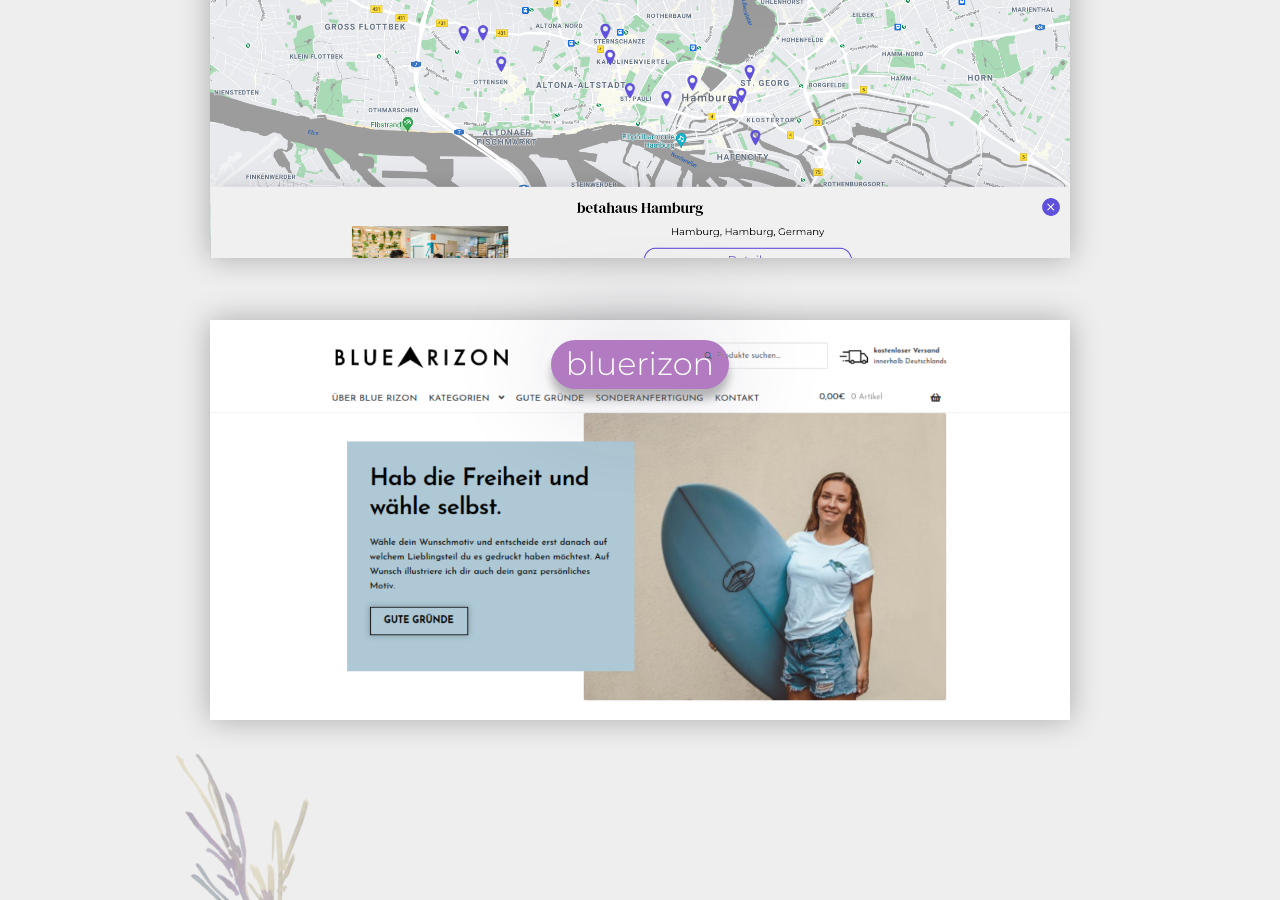
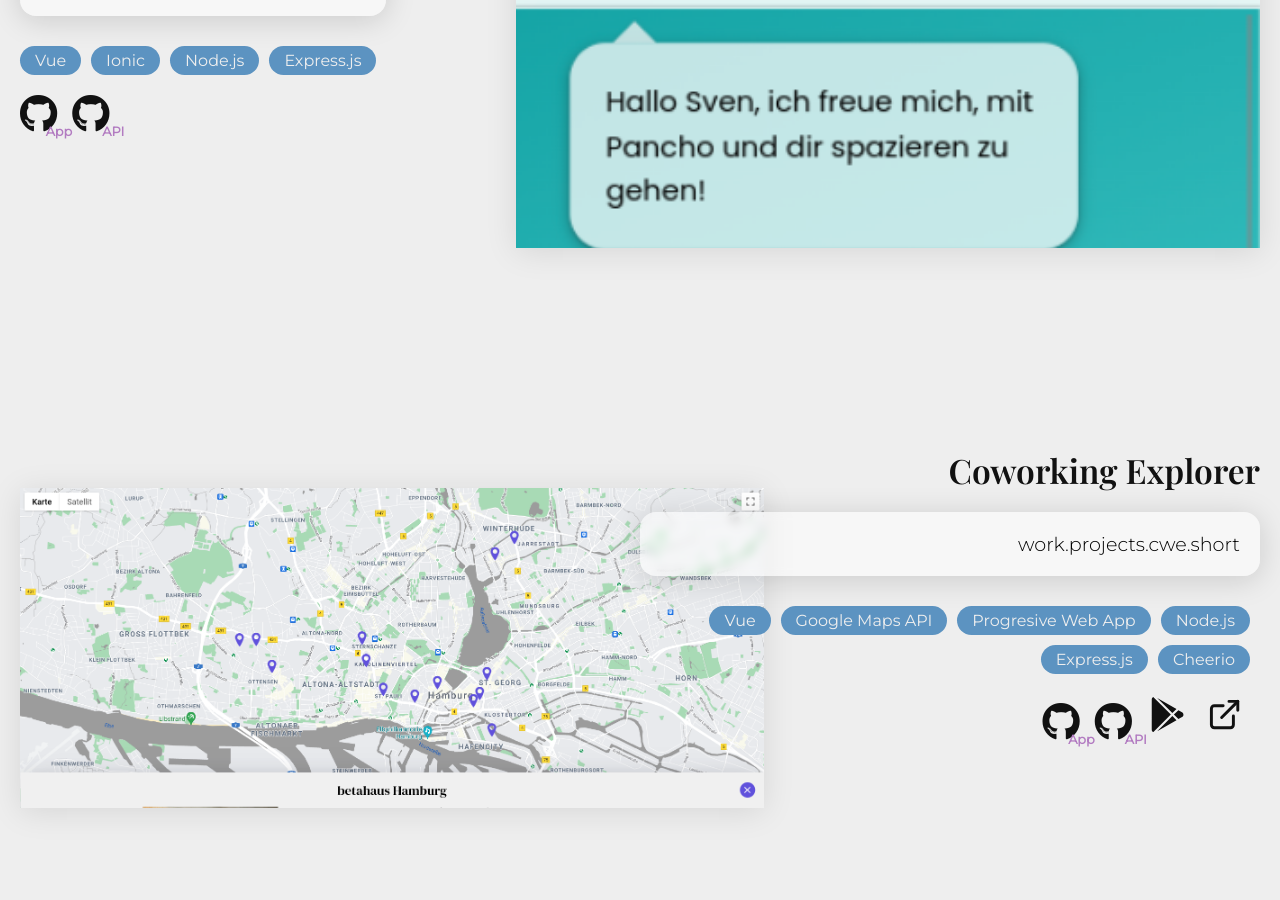
Before and after one commit to Jennow/jencoding_vue, a Vue app: page / in a window 1280 px wide. Shown: the part 1900-2800 px from the top of the page. Built offline with nearby package versions, Linux system fonts and the light colour scheme.

Commit message:
Restyled the projects area + added new product

```diff
--- a/src/App.vue
+++ b/src/App.vue
@@ -96,13 +96,15 @@ html, body {
   -moz-osx-font-smoothing: grayscale;
   color: var(--font-color);
   background-color: var(--background-color);
+  background-image: var(--background-gradient);
+
   position: absolute;
   top: 0;
   width: 100%;
 }
 h1, h2, h3 {
   font-family: var(--header-font-family);
-  font-size: 6pc;
+  font-size: 4pc;
   margin: 0;
   color: var(--font-color);
 }
@@ -196,7 +198,7 @@ p {
 }
 .content {
   width: 100%;
-  max-width: 900px;
+  max-width: 1400px;
   margin: 0 auto;
   padding: 0 20px;
   box-sizing: border-box;
--- /dev/null
+++ b/src/components/ProjectView.vue
@@ -0,0 +1,254 @@
+<template>
+
+    <div class="project">
+        <div class="text">
+            <h3>
+                {{ project.title }}
+            </h3>
+
+            <p class="glass">
+                {{ $t('work.projects.' + project.identifier + '.short') }}
+            </p>
+            <span class="tags">
+                <span v-for="tag in project.tags" :key="tag" class="tag">
+                    {{ tag }}
+                </span>
+            </span>
+
+            <div class="links">
+                <a v-for="link in project.links" :key="link" :href="link.url" class="link">
+                    <i v-if="link.type === 'git'" class="fab fa-github"></i>
+                    <svg v-else-if="link.type === 'gplay'" xmlns="http://www.w3.org/2000/svg" viewBox="0 0 512 512"  fill="currentColor"><!--! Font Awesome Pro 6.0.0 by @fontawesome - https://fontawesome.com License - https://fontawesome.com/license (Commercial License) Copyright 2022 Fonticons, Inc. --><path d="M325.3 234.3L104.6 13l280.8 161.2-60.1 60.1zM47 0C34 6.8 25.3 19.2 25.3 35.3v441.3c0 16.1 8.7 28.5 21.7 35.3l256.6-256L47 0zm425.2 225.6l-58.9-34.1-65.7 64.5 65.7 64.5 60.1-34.1c18-14.3 18-46.5-1.2-60.8zM104.6 499l280.8-161.2-60.1-60.1L104.6 499z"/></svg>
+                    <svg v-else xmlns="http://www.w3.org/2000/svg" role="img" viewBox="0 0 24 24" fill="none" stroke="currentColor" stroke-width="2" stroke-linecap="round" stroke-linejoin="round" class="feather feather-external-link"><title>External Link</title><path d="M18 13v6a2 2 0 0 1-2 2H5a2 2 0 0 1-2-2V8a2 2 0 0 1 2-2h6"></path><polyline points="15 3 21 3 21 9"></polyline><line x1="10" y1="14" x2="21" y2="3"></line></svg>
+                    <span class="hint" v-if="link.hint">{{ link.hint }}</span>
+                </a>
+            </div>
+        </div>
+        <div class="img">
+            <img :src="require('@/assets/' + project.image )"/>
+        </div>
+    </div>
+</template>
+
+<script>
+
+export default {
+  name: "WorkPage",
+  props: {
+      project: Object
+  }
+}
+</script>
+
+<style :scoped>
+
+.project {
+    position: relative;
+    min-height: 50%;
+    flex-wrap: wrap;
+    margin: 40px 0;
+}
+
+.project .img {
+    width: 100%;
+}
+
+.project h3 {
+    margin-bottom: 20px;
+    font-size: 2.1em;
+}
+
+.tag {
+  display: inline-block;
+  background-color: var(--secondary-color);
+  padding: 5px 15px;
+  color: var(--background-color);
+  margin: 10px 10px 0 0;
+  border-radius: 50px;
+}
+
+.links {
+    margin-top: 20px;
+ }
+
+ .link {
+    margin-right: 15px;
+    color: inherit;
+    transition: opacity 0.2s ease-in-out;
+    position: relative;
+    text-decoration: none;
+
+ }
+
+ .link .hint {
+     font-size: 0.8em;
+     font-weight: bold;
+     position: absolute;
+     bottom: -7px;
+     right: -15px;
+     color: var(--primary-color);
+ }
+
+ .link:hover {
+     opacity: 0.2;
+ }
+
+ .link i {
+     font-size: 2.4rem;
+ }
+
+ .links svg {
+    width: 2.2em;
+    height: 2.2em;
+    margin: 0.2em;
+
+ }
+@media screen and (max-width: 790px){
+    .project {
+        box-shadow: 0px 0px 30px 0px rgba(0,0,0,0.2);
+        border-radius: 8px;
+    }
+
+    .project .text {
+        z-index: 100;
+        padding: 20px;
+        position: absolute;
+    }
+
+    .project .text p {
+        font-size: 1.1em;
+    }
+
+    .project .img {
+        height: 500px;
+    }
+    .project .img img {
+        width: 100%;
+        height: 100%;
+        object-fit: cover;
+        object-position: top;
+        opacity: 0.1;
+    }
+}
+
+@media screen and (min-width: 790px){
+
+
+    .project {
+        padding: 40px 0 20vh;
+
+    }
+    .project .text {
+        position: absolute;
+        top: 0;
+        max-width: 50%;
+    }
+    .project .img {
+        width: 60%;
+        margin-left: auto;
+    }
+
+    .project .img img {
+        width: 100%;
+        margin: auto;
+        display: block;
+        max-height: 40vh;
+        object-fit: cover;
+        object-position: top;
+        box-shadow: 0 4px 30px rgba(0, 0, 0, 0.1);
+    }
+
+    .glass {
+        padding: 20px;
+        /* background: rgba(0, 0, 0, 0.3); */
+        color: #000;
+        background: rgba(255, 255, 255, 0.5);
+        border-radius: 16px;
+        box-shadow: 0 4px 30px rgba(0, 0, 0, 0.15);
+        backdrop-filter: blur(5px);
+        -webkit-backdrop-filter: blur(5px);
+    }
+
+    .project:nth-child(2) .img {
+        margin-right: auto;
+        margin-left: 0;
+    }
+
+    .project:nth-child(2) .text {
+        right: 0;
+        text-align: right;
+    }
+}
+/*
+.project {
+  height: 50vw;
+  max-height: 400px;
+  text-decoration: none;
+  transition: ease opacity 0.4s;
+  opacity: 1;
+  border-radius: 3px;
+  -webkit-box-shadow: 0px 0px 30px 0px rgba(0,0,0,0.29);
+  box-shadow: 0px 0px 30px 0px rgba(0,0,0,0.29);
+  display: block;
+  position: relative;
+  margin-bottom: 2rem;
+}
+
+.project .background-img {
+  width: 100%;
+  height: 100%;
+  display: block;
+  position: absolute;
+  background-size: cover;
+}
+
+.project:hover .background-img {
+  opacity: 0.3;
+  transition: ease opacity 0.4s;
+}
+
+.project h4 {
+  font-size: 2rem;
+  line-height: 1.8rem;
+  position: relative;
+  display: block;
+  padding: 10px 15px;
+  margin: 20px auto;
+  font-weight: 100;
+  width: fit-content;
+  border-radius: 50px;
+  transition: ease all 0.4s;
+  background-color: var(--primary-color);
+  color: #fff;
+  opacity: 1;
+  mix-blend-mode: darken;
+  box-shadow: rgb(255 255 255 / 10%) 0px 1px 1px 20px,
+              rgb(50 50 93 / 25%) 0px 0px 100px 0px,
+              rgb(0 0 0 / 30%) 0px 10px 10px 0px
+}
+
+.project:hover h4 {
+  -webkit-box-shadow: 0px 0px 20px 0px var(--background-color);
+  box-shadow: 0px 0px 20px 0px var(--background-color);
+  transition: ease all 0.4s;
+
+}
+
+
+
+.project:hover .tags {
+  opacity: 1;
+  transition: ease all 0.4s;
+}
+
+.tag {
+  display: inline-block;
+  background-color: var(--secondary-color);
+  -webkit-box-shadow: 0px 0px 20px 0px var(--background-color);
+  box-shadow: 0px 0px 20px 0px var(--background-color);
+  padding: 5px 15px;
+  color: var(--background-color);
+  margin: 5px;
+  border-radius: 50px;
+} */
+</style>
--- a/src/components/WorkPage.vue
+++ b/src/components/WorkPage.vue
@@ -5,13 +5,8 @@
         <h2 v-scrollanimation>{{ $t("work.header") }}</h2>
         <p v-scrollanimation  v-html="$t('work.paragraph')"></p>
         <div class="projects">
-          <a target="_blank" v-for="project in projects" :key="project.title" :href="project.url" class="project">
-              <div class="background-img" :style="{ backgroundImage: `url(${require('@/assets/' + project.image )})` }"></div>
-              <h4 class="btn primary">{{project.title }}</h4>
-              <span class="tags">
-                <span v-for="tag in project.tags" :key="tag" class="tag">{{ tag }}</span>
-              </span>
-          </a>
+          <project-view v-for="project in projects" :key="project" :project="project"/>
+
         </div>
       </div>
     </div>
@@ -19,25 +14,79 @@
 </template>
 
 <script>
+import ProjectView from './ProjectView.vue'
 export default {
   name: "WorkPage",
+  components: {
+    ProjectView,
+  },
   data: function () {
     return {
       projects: [
         {
+          title: 'PawPal',
+          identifier: 'pawpal',
+          tags: [
+            'Vue',
+            'Ionic',
+            'Node.js',
+            'Express.js',
+          ],
+          image: 'chat.png',
+          links: [
+            {
+              type: 'git',
+              hint: 'App',
+              url: 'https://github.com/Jennow/paw_pal'
+            },
+            {
+              type: 'git',
+              hint: 'API',
+              url: 'https://github.com/Jennow/paw_pal_api'
+            },
+            // {
+            //   type: 'web',
+            //   url: 'gibhub.com'
+            // },
+          ]
+        },
+        {
           title: 'Coworking Explorer',
-          short: 'Progressive Web App with Vue.js and a Page Crawler API',
+          identifier: 'cwe',
           tags: [
             'Vue',
             'Google Maps API',
             'Progresive Web App',
+            'Node.js',
+            'Express.js',
+            'Cheerio',
           ],
           image: 'coworking-explorer_home.png',
-          url: 'https://coworking-explorer.jencoding.com',
+          links: [
+            {
+              type: 'git',
+              hint: 'App',
+              url: 'https://github.com/Jennow/coworking-explorer-map'
+            },
+            {
+              type: 'git',
+              hint: 'API',
+              url: 'https://github.com/Jennow/coworking-explorer-map-api'
+            },
+
+            {
+              type: 'gplay',
+              url: 'https://play.google.com/store/apps/details?id=com.jencoding.coworking_explorer.twa'
+            },
+            {
+              type: 'web',
+              url: 'https://coworking-explorer.jencoding.com'
+            },
+          ],
         },
         {
           title: 'bluerizon',
-          short: 'Wordpress eCommerce Website',
+          identifier: 'bluerizon',
           tags: [
             'Woocommerce',
             'eCommerce',
@@ -48,7 +97,12 @@ export default {
             'Custom Gutenberg Blocks'
           ],
           image: 'bluerizon.png',
-          url: 'https://blue-rizon.com/',
+          links: [
+            {
+              type: 'web',
+              url: 'https://blue-rizon.com'
+            },
+          ]
         },
         ]
     }
@@ -56,95 +110,11 @@ export default {
 }
 </script>
 
-<style :scoped>
-@media screen and (min-width: 560px){
+<style scoped>
+@media screen and (min-width: 790px){
+
   .projects {
-    grid-template-columns: 1fr;
+    margin-top: 10vh;
   }
 }
-
-.projects {
-  display: grid;
-  column-gap: 20px;
-  row-gap: 30px;
-  margin-top: 50px;
-}
-
-.project {
-  height: 50vw;
-  max-height: 400px;
-  text-decoration: none;
-  transition: ease opacity 0.4s;
-  opacity: 1;
-  border-radius: 3px;
-  -webkit-box-shadow: 0px 0px 30px 0px rgba(0,0,0,0.29);
-  box-shadow: 0px 0px 30px 0px rgba(0,0,0,0.29);
-  display: block;
-  position: relative;
-  margin-bottom: 2rem;
-}
-
-.project .background-img {
-  width: 100%;
-  height: 100%;
-  display: block;
-  position: absolute;
-  background-size: cover;
-}
-
-.project:hover .background-img {
-  opacity: 0.3;
-  transition: ease opacity 0.4s;
-}
-
-.project h4 {
-  font-size: 2rem;
-  line-height: 1.8rem;
-  position: relative;
-  display: block;
-  padding: 10px 15px;
-  margin: 20px auto;
-  font-weight: 100;
-  width: fit-content;
-  border-radius: 50px;
-  transition: ease all 0.4s;
-  background-color: var(--primary-color);
-  color: #fff;
-  opacity: 1;
-  mix-blend-mode: darken;
-  box-shadow: rgb(255 255 255 / 10%) 0px 1px 1px 20px,
-              rgb(50 50 93 / 25%) 0px 0px 100px 0px,
-              rgb(0 0 0 / 30%) 0px 10px 10px 0px  /* color: var(--background-color); */
-}
-
-.project:hover h4 {
-  -webkit-box-shadow: 0px 0px 20px 0px var(--background-color);
-  box-shadow: 0px 0px 20px 0px var(--background-color);
-  transition: ease all 0.4s;
-
-}
-
-.project .tags {
-  opacity: 0;
-  transition: ease all 0.4s;
-  position: absolute;
-  bottom: 20px;
-  left: 20px;
-}
-
-.project:hover .tags {
-  opacity: 1;
-  transition: ease all 0.4s;
-}
-
-.tag {
-  display: inline-block;
-  background-color: var(--secondary-color);
-  -webkit-box-shadow: 0px 0px 20px 0px var(--background-color);
-  box-shadow: 0px 0px 20px 0px var(--background-color);
-  padding: 5px 15px;
-  color: var(--background-color);
-  margin: 5px;
-  border-radius: 50px;
-}
 </style>
--- a/src/locales/de.json
+++ b/src/locales/de.json
@@ -1,6 +1,7 @@
 {
-  "h1": "MOIN!",
-  "maincopy": "Ich bin Jeni, <br>Software Entwicklerin aus Hamburg. <br><br>Schön dass Sie da sind.",
+  "pretext": "Hallo, mein Name ist",
+  "h1": "Jenifer Prochnow",
+  "maincopy": "Ich bin Software Entwicklerin aus Hamburg. <br>Schön dass Sie da sind.",
   "description": {
     "header": "Ich entwickle Websites und Apps",
     "paragraph": "So ist beispielsweise diese kleine Website mit vue.js entstanden.<br><br><b>Skills</b><br>REST APIs<br>Frontend & Backend<br>Progressive Web Apps<br>Wordpress<br>E-Commerce<br>Games, AR, VR(Unity3D)<br><br><b>Sprachen</b><br>PHP7<br>JavaScript(Angular, React, Vue)<br>SQL(Postgres, MySql)<br><br>"
@@ -18,6 +19,17 @@
   },
   "work": {
     "header": "Arbeiten",
-    "paragraph": "Hier sind Beipiele meiner letzten Arbeiten."
+    "paragraph": "Hier sind Beipiele meiner letzten Arbeiten.",
+    "projects": {
+      "pawpal": {
+        "short": "Diese Kennenlern App für Hundebesitzer wurde von Dating Apps inspiriert. Eingebaute Funktionen sind der klassische Dating App Swipe, die Anlage und Pflege von Kundenprofilen, Login und Bearer Authorisierung sowie das Verschicken von Chat Nachrichten bei erfolgtem Match."
+      },
+      "cwe": {
+        "short": "Diese App enthält eine Google Karte mit über 2000 Markern. Die Marker Daten bezieht die API über einen Page Crawler von der Website https://coworkingmap.org. Die App wurde im Google Play Store deployed."
+      },
+      "bluerizon": {
+        "short": "Ein Wordpress eCommerce Shop mit über 1000 Produktvarianten, den ich eingerichtet habe. Für diesen Shop habe ich eigene Gutenberg Blöcke entwickelt."
+      }
+    }
   }
 }
--- a/src/locales/en.json
+++ b/src/locales/en.json
@@ -1,6 +1,7 @@
 {
-  "h1": "Hello!",
-  "maincopy": "I am Jeni, <br>a Software Developer from Hamburg, Germany. <br><br>Nice to meet you!",
+  "pretext": "Hello, my name is",
+  "h1": "Jenifer Prochnow",
+  "maincopy": "I am a Software Developer from Hamburg, Germany.<br>Nice to meet you!",
   "description": {
     "header": "I develop websites and apps",
     "paragraph": "This little webpage was created using vue.js. <br><br><b>Skills</b><br>REST APIs<br>Frontend & Backend<br>Progressive Web Apps<br>Wordpress<br>E-Commerce<br>Games, AR, VR(Unity3D)<br><br><b>Languages</b><br>PHP7<br>JavaScript(Angular, React, Vue)<br>SQL(Postgres, MySql)<br><br>"
@@ -18,6 +19,17 @@
   },
   "work": {
     "header": "Work",
-    "paragraph": "These are the projects I've been working on recently."
+    "paragraph": "These are the projects I've been working on recently.",
+    "projects": {
+      "pawpal": {
+        "short": "This Get-To-Know App for do owners was inspired by dating apps. Built in functionalities are the classic dating app swipe, the ability to configure own customer profiles, login and bearer authorization as well as a basic chat functionality."
+      },
+      "cwe": {
+        "short": "This app provides a Google Map with over 2000 Coworking Spaces. The API retrieves the data for the markers from the website https://coworkingmap.org with a pagecrawler. The app was deployed to the Google Play Store"
+      },
+      "bluerizon": {
+        "short": "A Wordpress eCommerce Shop with over 1000 different product variaties. I also built custom Gutenberg Blocks for this shop."
+      }
+    }
   }
 }
```
Also changed, not shown: src/assets/styles/variables.css (+5 -3 lines), src/components/IntroPage.vue (+9 -1 lines), src/assets/chat.png (added).
